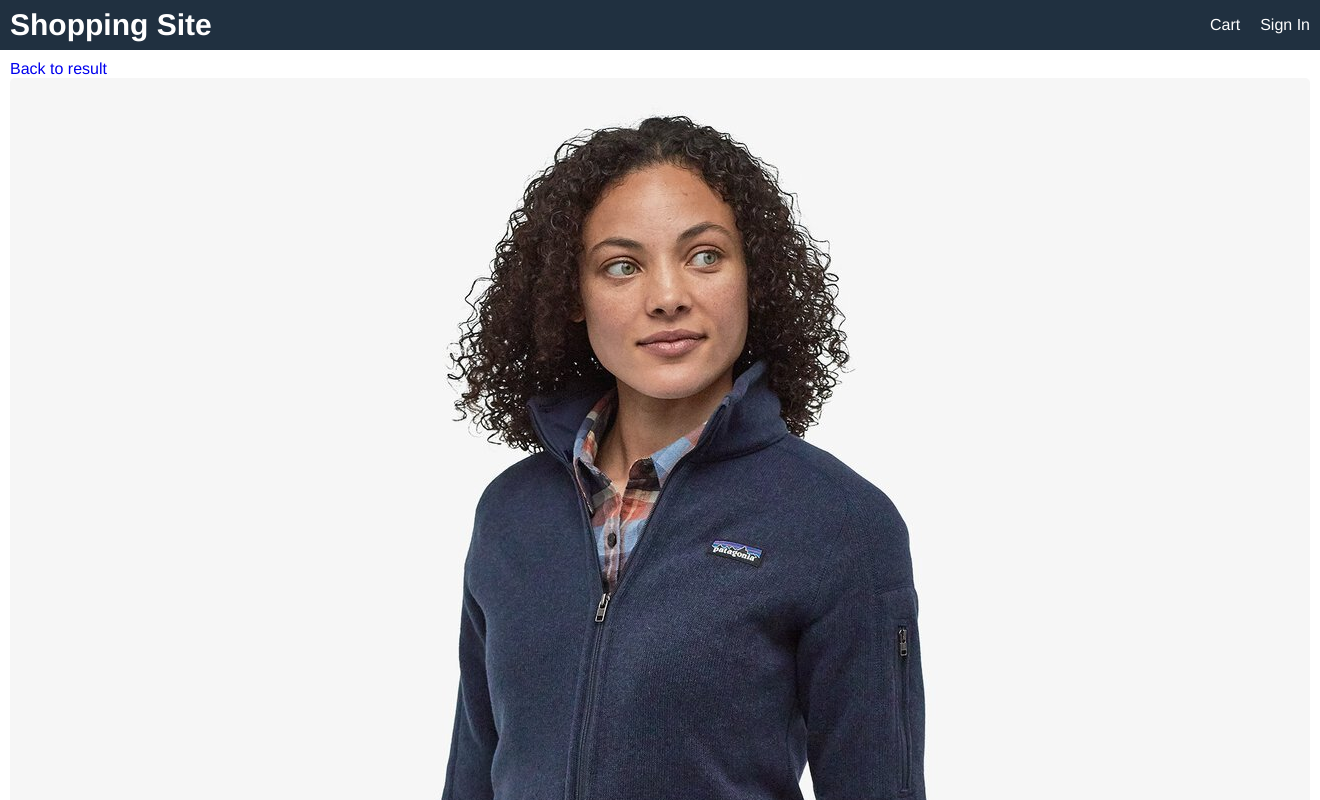
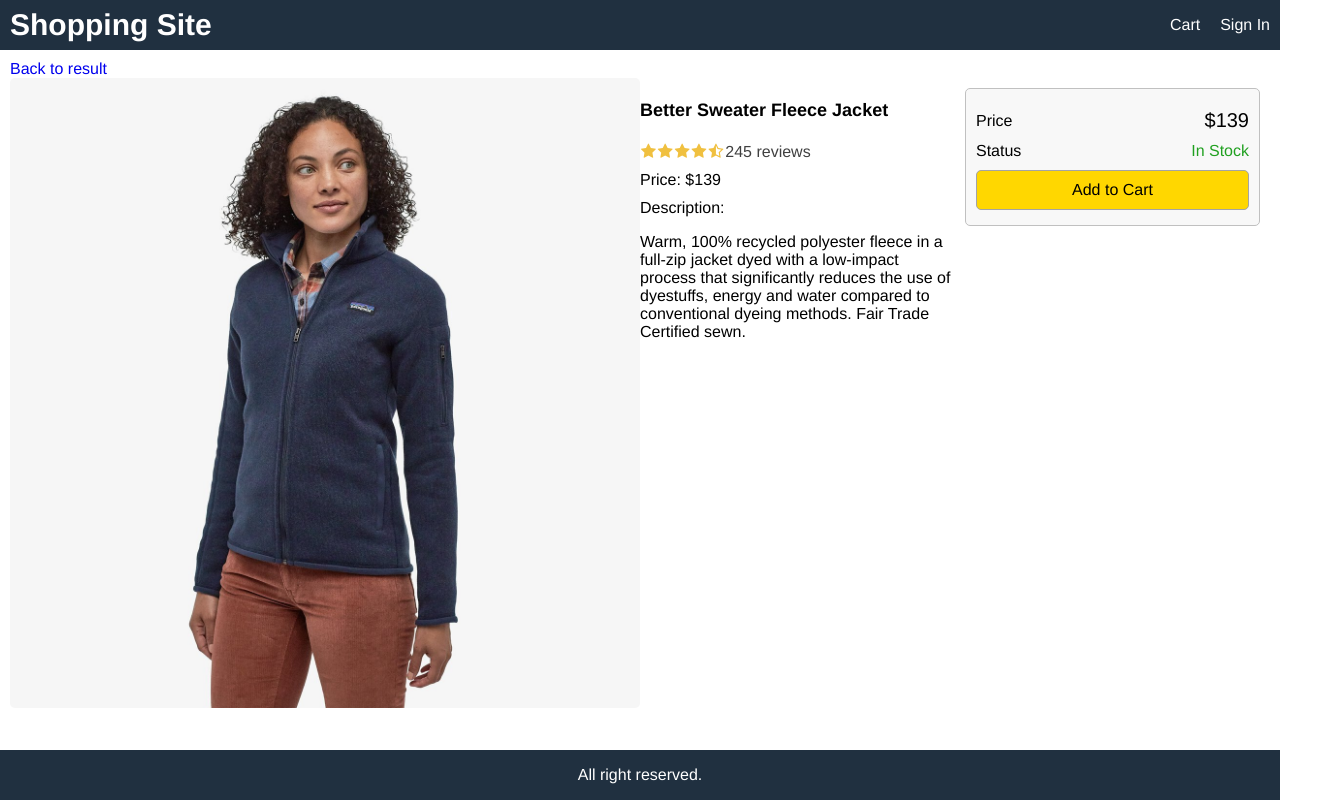
Before and after one commit to sphcastillo/e-commerceSite, a React (Create React App) app in the folder frontend/: page /product/1 in a window 1280 px wide. Shown: the top 800 px of the page, 1320 px wide, since content can reach past the window. Built offline with nearby package versions, Linux system fonts and the light colour scheme.

Commit message:
created backend folder

```diff
--- a/frontend/src/index.css
+++ b/frontend/src/index.css
@@ -4,12 +4,12 @@
   box-sizing: border-box;
 }
 body {
-  -webkit-font-smoothing: antialiased;
-  -moz-osx-font-smoothing: grayscale;
   margin: 0;
   height: 100vh;
   font-size: 1.6rem;
   font-family: Helvetica, Arial, sans-serif;
+  -webkit-font-smoothing: antialiased;
+  -moz-osx-font-smoothing: grayscale;
 }
 
 #root {
@@ -69,6 +69,30 @@
 li {
   margin-top: 1rem;
 }
+
+button {
+  padding: 1rem;
+  border-radius: 0.5rem;
+  border: 0.1rem #a4a4a4 solid;
+  font-size: 1.6rem;
+  font-family: Helvetica, Arial, sans-serif;
+  -webkit-font-smoothing: antialiased;
+  -moz-osx-font-smoothing: grayscale;
+  background-color: #f8f8f8;
+  cursor: pointer;
+}
+
+button:hover{
+  border: 0.1rem #404040 solid;
+}
+
+button.primary {
+  background-color: gold;
+}
+
+button.block{
+  width: 100%;
+}
 /* Header */
 header a{
   color: white;
@@ -107,11 +131,16 @@
 /* Image */
 img {
 border-radius: 0.5rem;
+
 }
 
 img.medium {
 max-width: 29rem;
 width: 100%;
+}
+
+img.large {
+  width: 100%;
 }
 
 /* Card */
@@ -144,3 +173,12 @@
 .rating span:last-child{
   color: #404040;
 }
+
+/* Alert */
+.success{
+  color: #20a020;
+}
+
+.error {
+  color: #a02020;
+}
```
Also changed, not shown: package.json (added, +19 -0 lines), 1 other file (tests, documents, lock files or other folders).
